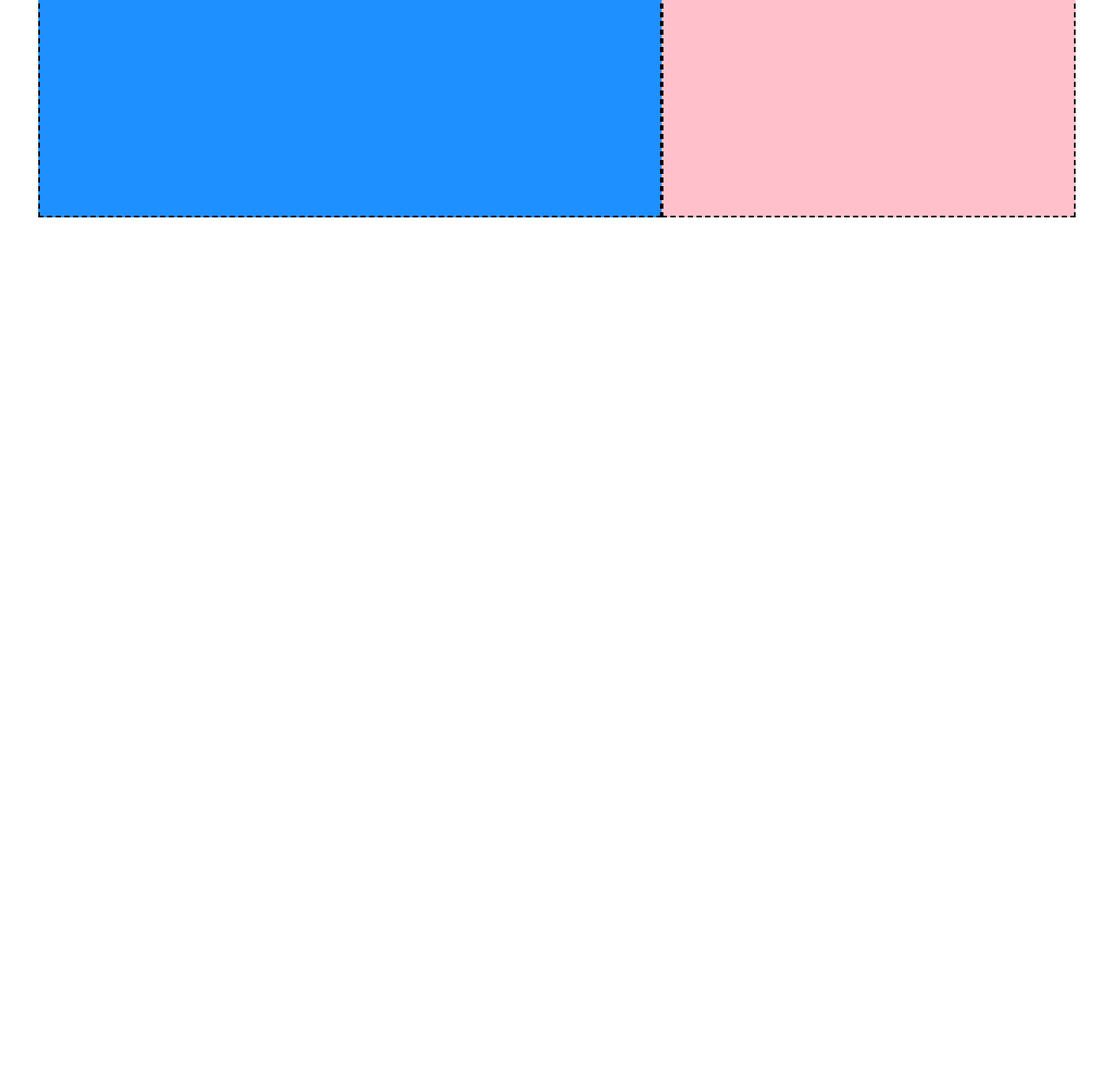
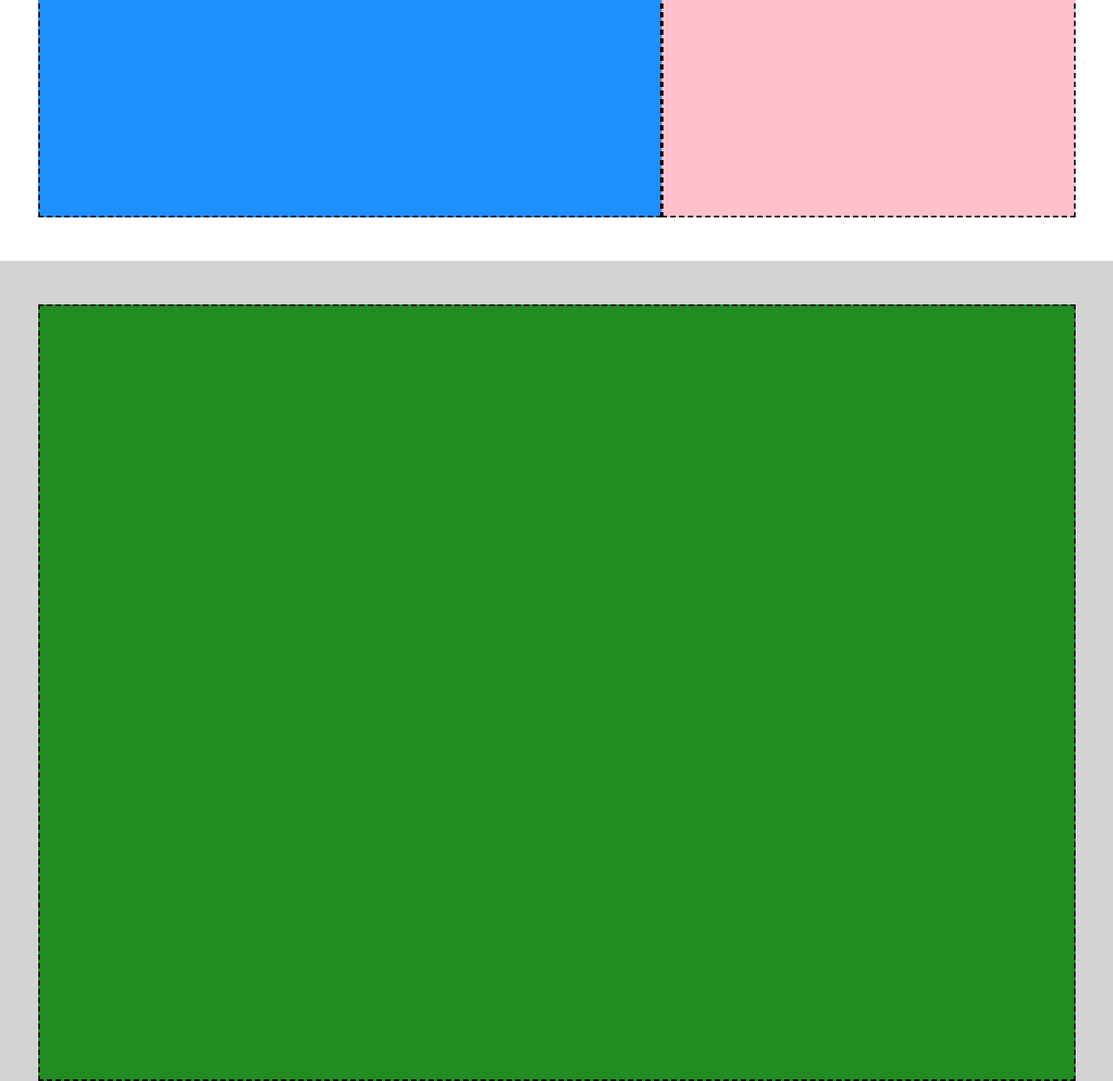
Before and after one commit to FedeViga/htmlcss-struttura-discord, a plain HTML site: page index.html in a window 1280 px wide. Shown: the part 2068-3311 px from the top of the page at 87% size. Before the commit the page ends 2368 px from the top, so only its background shows below. Drawn offline with Linux system fonts and the light colour scheme.

Commit message:
completata quarta sezione

```diff
--- a/css/style.css
+++ b/css/style.css
@@ -96,4 +96,12 @@ section .container {
 .bg-gray {
     background-color: #d3d3d3;
 }
+
+.long {
+    background-color: #228b22;
+    height: 893px;
+    /* test */
+
+    flex-grow: 1;
+}
 /* fine main */
--- a/index.html
+++ b/index.html
@@ -106,6 +106,19 @@
             </div>
 
         </section>
+
+        <!-- quarta sezione -->
+        <section class="bg-gray">
+
+            <div class="container">
+
+                <div class="long">
+
+                </div>
+
+            </div>
+
+        </section>
     </main>
 </body>
 
```
